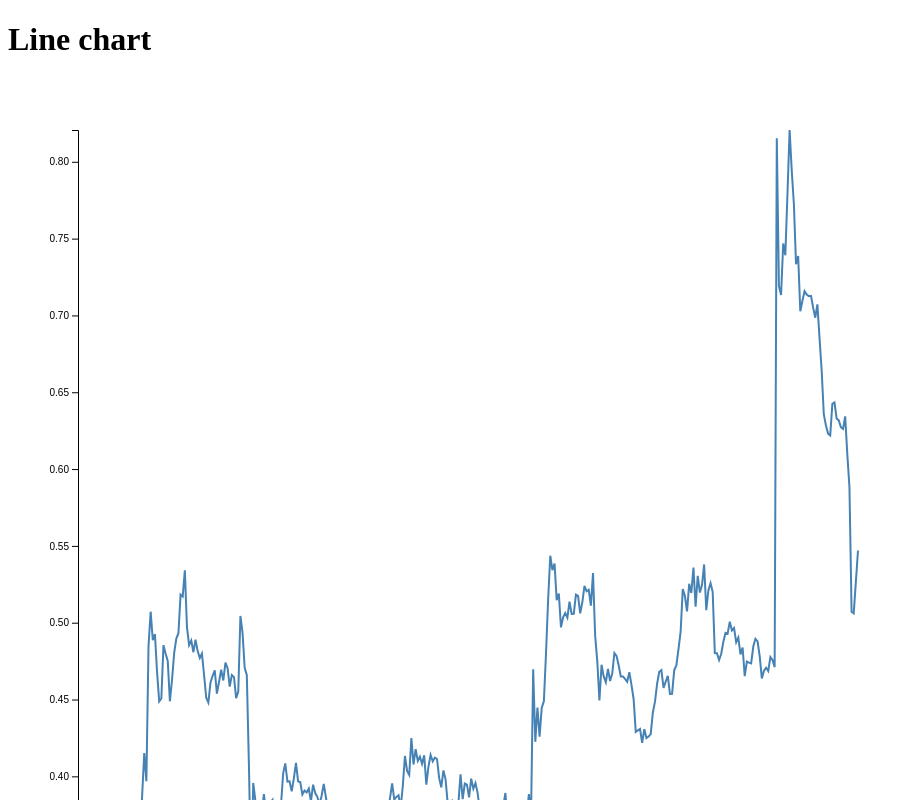
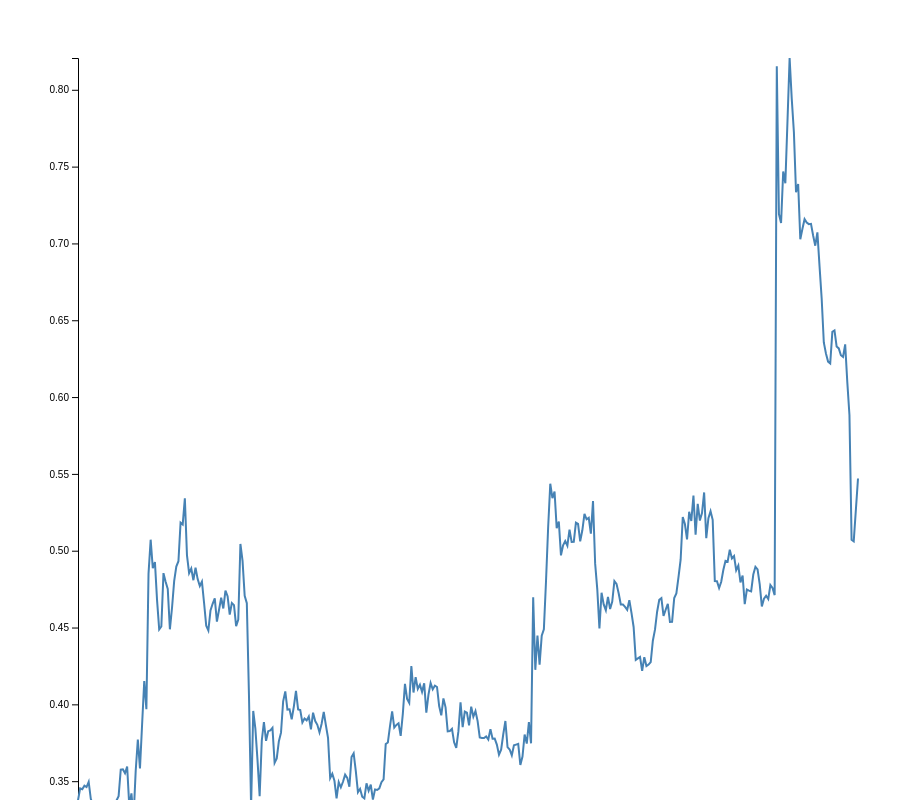
Before and after one commit to edwardspresume/d3_line_chart_1, a Next.js app: page / in a window 1280 px wide. Shown: the top 800 px of the page, without its empty margins (0-914 px from the left). Built offline with nearby package versions, Linux system fonts and the light colour scheme.

Commit message:
Remove title from Home page.

```diff
--- a/src/app/page.tsx
+++ b/src/app/page.tsx
@@ -5,8 +5,6 @@ import LineChart from './components/LineChart';
 export default function Home() {
     return (
         <div className='grid gap-2 p-2 content-center justify-items-center h-[100vh]'>
-            <h1 className='text-2xl font-bold'>Line chart</h1>
-
             <LineChart />
         </div>
     );
```
